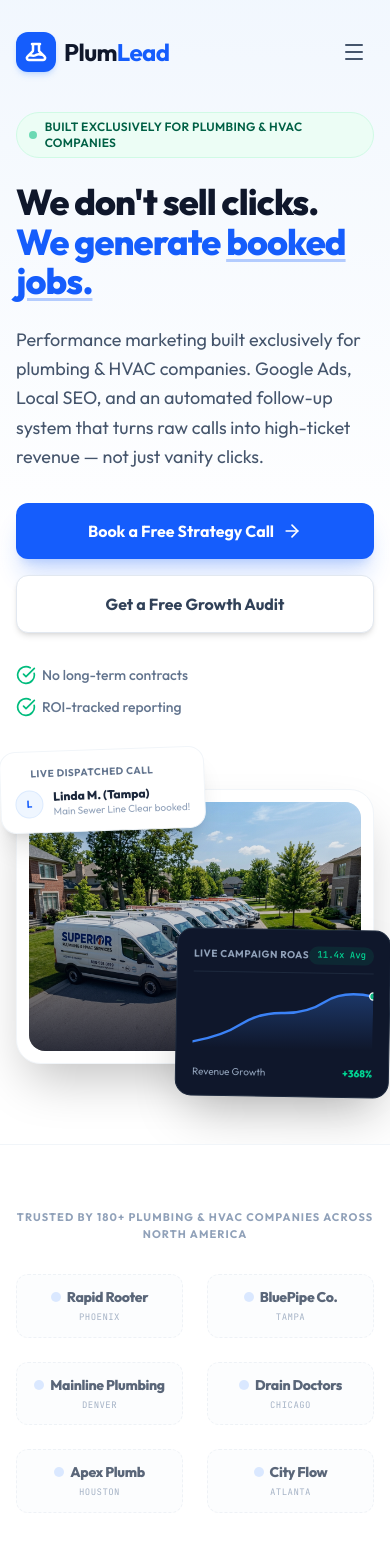
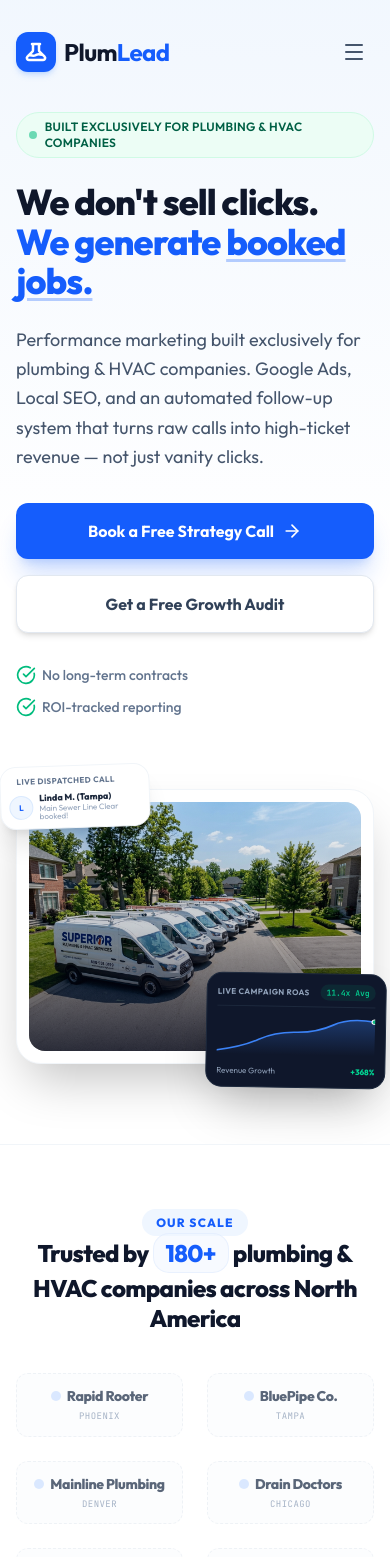
Before and after one commit to additals/plumlead, a React (Vite) app: page / in a window 390 px wide. Shown: the top 1557 px of the page. Built offline with nearby package versions, Linux system fonts and the light colour scheme.

Commit message:
style: refine hero, stats, and results components
Improve layout responsiveness, accessibility, and visual hierarchy across key sections. Add verification badges to results and update typography for better impact.

```diff
--- a/src/components/Hero.tsx
+++ b/src/components/Hero.tsx
@@ -138,14 +138,14 @@ export default function Hero({ onScrollToSection }: HeroProps) {
                 initial={{ opacity: 0, y: 20 }}
                 animate={{ opacity: 1, y: 0 }}
                 transition={{ duration: 0.6, delay: 0.4, ease: [0.16, 1, 0.3, 1] }}
-                className="absolute -bottom-8 -right-4 md:-right-8 bg-slate-900 rounded-2xl shadow-2xl border border-slate-800 p-4 max-w-[280px] text-left space-y-3 transform rotate-1 hover:rotate-0 transition-all duration-300"
+                className="absolute bottom-[-24px] sm:-bottom-8 right-[-12px] sm:-right-8 bg-slate-900 rounded-2xl shadow-2xl border border-slate-800 p-2.5 sm:p-4 w-[180px] sm:w-[260px] md:w-[280px] text-left space-y-2 sm:space-y-3 transform rotate-1 hover:rotate-0 transition-all duration-300"
               >
-                <div className="flex items-center justify-between border-b border-slate-800 pb-2">
-                  <p className="text-[10px] font-bold text-slate-400 uppercase tracking-wider">Live Campaign ROAS</p>
-                  <span className="text-[9px] font-mono text-emerald-400 bg-emerald-500/10 px-2 py-0.5 rounded-full font-medium"><AnimatedCounter value={selectedROAS} /></span>
+                <div className="flex items-center justify-between border-b border-slate-800 pb-1.5 sm:pb-2">
+                  <p className="text-[8px] sm:text-[10px] font-bold text-slate-400 uppercase tracking-wider">Live Campaign ROAS</p>
+                  <span className="text-[8px] sm:text-[9px] font-mono text-emerald-400 bg-emerald-500/10 px-1.5 sm:px-2 py-0.5 rounded-full font-medium"><AnimatedCounter value={selectedROAS} /></span>
                 </div>
                 {/* Small SVG graph */}
-                <div className="h-16 w-full pt-1">
+                <div className="h-10 sm:h-16 w-full pt-0.5 sm:pt-1">
                   <svg className="w-full h-full" viewBox="0 0 150 50" preserveAspectRatio="none">
                     <defs>
                       <linearGradient id="miniGrad" x1="0" y1="0" x2="0" y2="1">
@@ -167,9 +167,9 @@ export default function Hero({ onScrollToSection }: HeroProps) {
                     <circle cx="150" cy="5" r="3" fill="#10b981" stroke="#ffffff" strokeWidth="1" />
                   </svg>
                 </div>
-                <div className="flex items-center justify-between text-[10px] pt-1">
+                <div className="flex items-center justify-between text-[8px] sm:text-[10px] pt-0.5 sm:pt-1">
                   <span className="text-slate-400">Revenue Growth</span>
-                  <span className="text-emerald-400 font-extrabold"><AnimatedCounter value={selectedGrowth} /></span>
+                  <span className="text-emerald-400 font-extrabold text-[8px] sm:text-[10px]"><AnimatedCounter value={selectedGrowth} /></span>
                 </div>
               </motion.div>
 
@@ -178,19 +178,19 @@ export default function Hero({ onScrollToSection }: HeroProps) {
                 initial={{ opacity: 0, y: -20 }}
                 animate={{ opacity: 1, y: 0 }}
                 transition={{ duration: 0.6, delay: 0.5, ease: [0.16, 1, 0.3, 1] }}
-                className="absolute -top-10 -left-4 md:-left-8 bg-white border border-slate-100 rounded-2xl shadow-xl p-3.5 max-w-[240px] text-left space-y-2 transform -rotate-2 hover:rotate-0 transition-all duration-300"
+                className="absolute -top-6 sm:-top-10 -left-4 sm:-left-6 md:-left-8 bg-white border border-slate-100 rounded-2xl shadow-xl p-2 sm:p-3.5 w-[150px] sm:w-[220px] md:w-[240px] text-left space-y-1.5 sm:space-y-2 transform -rotate-2 hover:rotate-0 transition-all duration-300"
               >
-                <div className="flex items-center gap-2">
-                  <div className="w-2 h-2 rounded-full bg-blue-500 animate-ping" />
-                  <p className="text-[10px] font-bold text-slate-500 uppercase tracking-wider">Live Dispatched Call</p>
+                <div className="flex items-center gap-1 sm:gap-2">
+                  <div className="w-1 h-1 sm:w-2 sm:h-2 rounded-full bg-blue-500 animate-ping animate-duration-1000" />
+                  <p className="text-[8px] sm:text-[10px] font-bold text-slate-500 uppercase tracking-wider">Live Dispatched Call</p>
                 </div>
-                <div className="flex items-center gap-2.5">
-                  <div className="w-7 h-7 rounded-full bg-blue-50 border border-blue-100 flex items-center justify-center text-[10px] text-blue-600 font-bold shrink-0">
+                <div className="flex items-center gap-1.5 sm:gap-2.5">
+                  <div className="w-6 h-6 sm:w-7 sm:h-7 rounded-full bg-blue-50 border border-blue-100 flex items-center justify-center text-[8px] sm:text-[10px] text-blue-600 font-bold shrink-0">
                     {selectedCall.name ? selectedCall.name[0] : 'D'}
                   </div>
-                  <div className="text-xs">
-                    <p className="font-extrabold text-slate-800">{selectedCall.name}</p>
-                    <p className="text-[10px] text-slate-400">{selectedCall.detail}</p>
+                  <div className="text-[9px] sm:text-xs">
+                    <p className="font-extrabold text-slate-800 leading-none mb-0.5">{selectedCall.name}</p>
+                    <p className="text-[8px] sm:text-[10px] text-slate-400 leading-none">{selectedCall.detail}</p>
                   </div>
                 </div>
               </motion.div>
--- a/src/components/Results.tsx
+++ b/src/components/Results.tsx
@@ -126,13 +126,13 @@ export default function Results() {
           whileInView={{ opacity: 1, y: 0 }}
           viewport={{ once: true, margin: "-100px" }}
           transition={{ duration: 0.6, ease: [0.16, 1, 0.3, 1] }}
-          className="text-left space-y-2 mb-8"
+          className="text-left space-y-3 mb-10 border-l-4 border-blue-600 pl-4 py-1"
         >
-          <h3 className="text-xl sm:text-2xl font-extrabold text-slate-950 tracking-tight">
+          <h3 className="text-2xl sm:text-3xl md:text-4xl font-black text-slate-950 tracking-tight">
             Live territory success stories
           </h3>
-          <p className="text-sm text-slate-500">
-            Real plumbers. Real revenue. Fully verified dispatch metrics.
+          <p className="text-sm sm:text-base text-slate-500 font-medium">
+            Real plumbing & HVAC business owners. Fully verified live dispatch metrics and revenue.
           </p>
         </motion.div>
 
@@ -161,9 +161,14 @@ export default function Results() {
                 </div>
 
                 <div className="space-y-1.5 text-left">
-                  <h4 className="text-lg sm:text-xl font-extrabold text-slate-950">
-                    {study.company}
-                  </h4>
+                  <div className="flex items-center gap-1.5">
+                    <h4 className="text-lg sm:text-xl font-extrabold text-slate-950">
+                      {study.company}
+                    </h4>
+                    <span className="inline-flex items-center justify-center w-4 h-4 rounded-full bg-blue-500 text-white shadow-sm flex-shrink-0" title="Verified Business">
+                      <Check className="w-2.5 h-2.5 stroke-[4.5]" />
+                    </span>
+                  </div>
                   <p className="text-xs font-bold text-slate-400 font-mono">
                     {study.location}
                   </p>
--- a/src/components/Stats.tsx
+++ b/src/components/Stats.tsx
@@ -50,11 +50,15 @@ export default function Stats() {
           whileInView={{ opacity: 1, y: 0 }}
           viewport={{ once: true, margin: "-100px" }}
           transition={{ duration: 0.7, ease: [0.16, 1, 0.3, 1] }}
-          className="text-center space-y-8"
+          className="text-center space-y-4 mb-10"
         >
-          <p className="text-[11px] sm:text-xs font-bold text-slate-400 tracking-widest uppercase">
-            Trusted by <AnimatedCounter value="180+" /> plumbing & HVAC companies across North America
-          </p>
+          <span className="text-xs font-black text-blue-600 uppercase tracking-widest bg-blue-50 px-3.5 py-1.5 rounded-full">
+            Our Scale
+          </span>
+          <h2 className="text-2xl sm:text-3xl md:text-4xl font-extrabold text-slate-900 tracking-tight leading-tight max-w-4xl mx-auto">
+            Trusted by <span className="text-blue-600 bg-blue-50/50 px-3 py-1 rounded-2xl border border-blue-100/50 inline-block sm:inline"><AnimatedCounter value="180+" /></span> plumbing & HVAC companies across North America
+          </h2>
+        </motion.div>
 
           <div className="grid grid-cols-2 md:grid-cols-6 gap-6 sm:gap-8 items-center justify-center opacity-80 hover:opacity-100 transition-opacity">
             {logos.map((logo, index) => (
@@ -78,7 +82,6 @@ export default function Stats() {
               </motion.div>
             ))}
           </div>
-        </motion.div>
 
         {/* Stats Row */}
         <div className="grid sm:grid-cols-2 lg:grid-cols-4 gap-8 md:gap-12 mt-20 pt-8 border-t border-slate-100">
```
